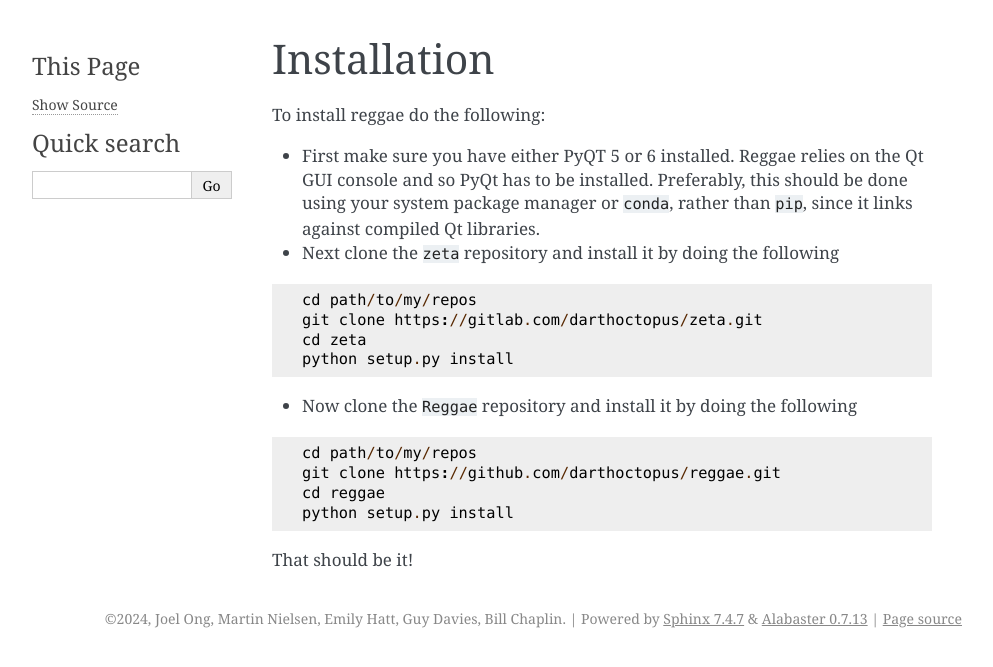
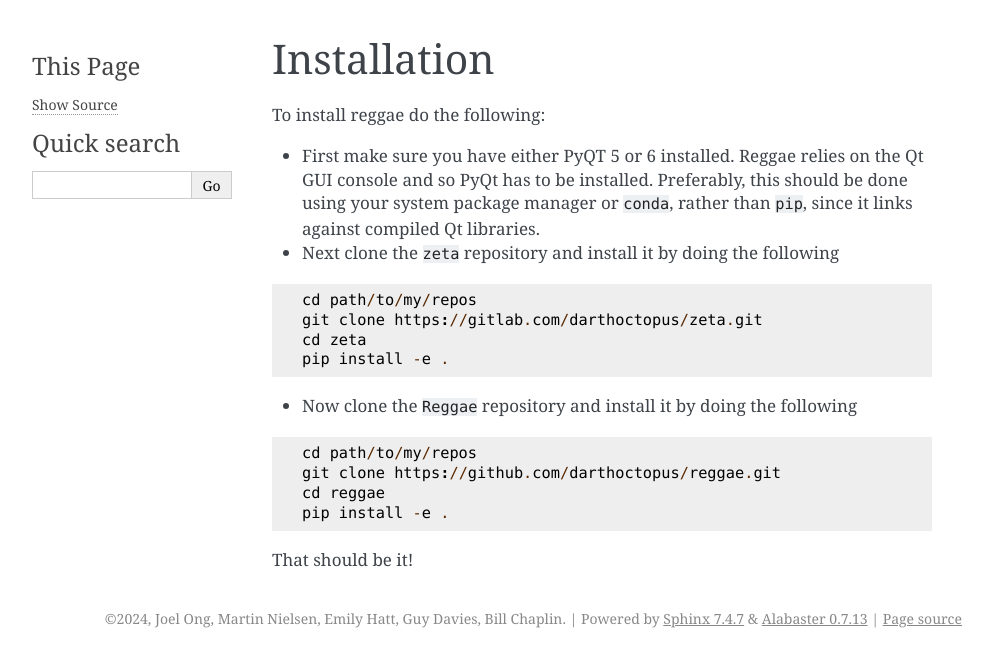
Before and after one commit to darthoctopus/reggae, a Sphinx documentation site: the page built from docs/installation.md, in a window 1280 px wide. Shown: the top 667 px of the page, without its empty margins (148-1141 px from the left). Built offline with Sphinx 7.4.7, drawn with Linux system fonts in a browser that asks for light colours.

Commit message:
pip instead of setup.py

````diff
--- a/docs/installation.md
+++ b/docs/installation.md
@@ -6,13 +6,13 @@ To install reggae do the following:
 cd path/to/my/repos
 git clone https://gitlab.com/darthoctopus/zeta.git
 cd zeta
-python setup.py install
+pip install -e .
 ```
 - Now clone the `Reggae` repository and install it by doing the following
 ```
 cd path/to/my/repos
 git clone https://github.com/darthoctopus/reggae.git
 cd reggae
-python setup.py install
+pip install -e .
 ```
 That should be it!
````
